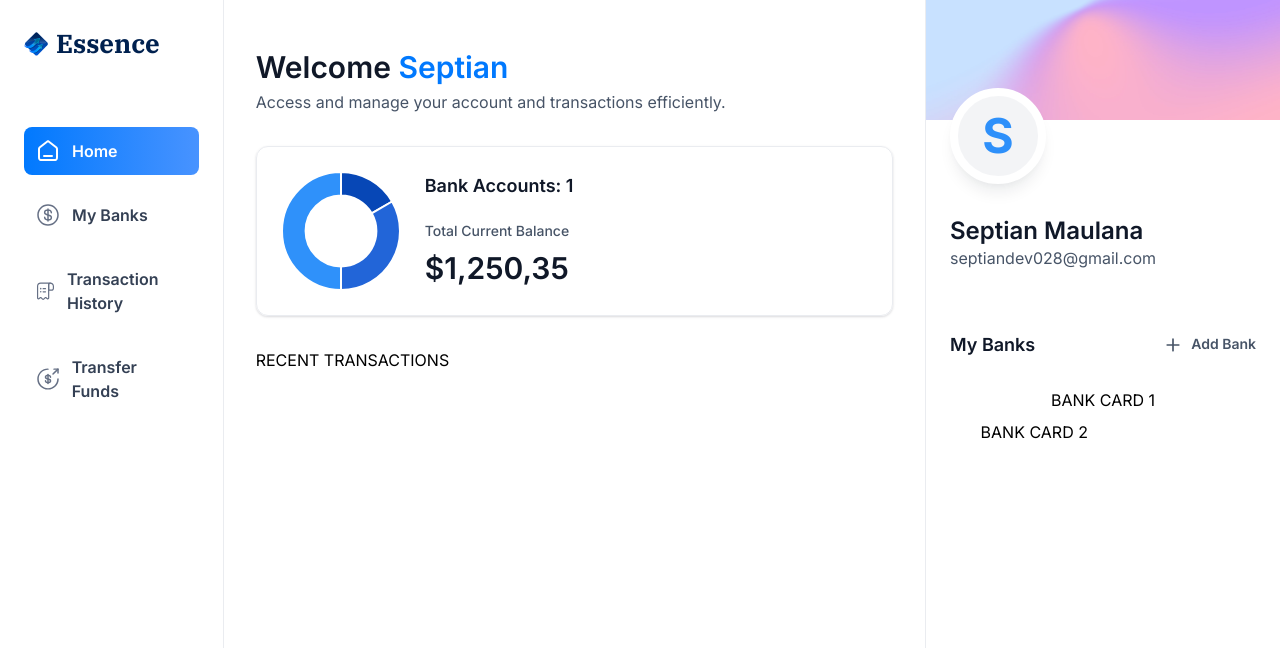
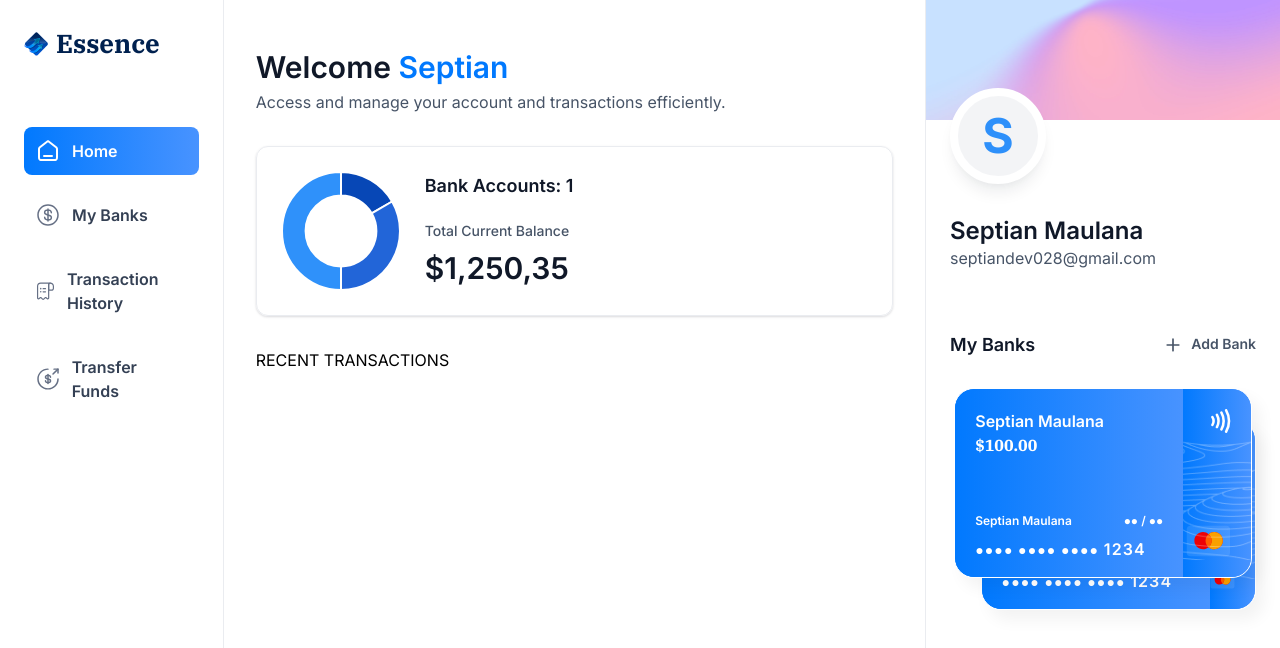
Before and after one commit to tianbuyung/bank-app, a Next.js app: page / in a window 1280 px wide. Shown: the top 648 px of the page. Built offline with nearby package versions, Linux system fonts and the light colour scheme.

Commit message:
feat: create bank card as custom components
feat: integrate into right sidebar

```diff
--- a/app/(root)/page.tsx
+++ b/app/(root)/page.tsx
@@ -29,7 +29,11 @@
         RECENT TRANSACTIONS
       </div>
 
-      <RightSidebar user={loggedIn} transactions={[]} banks={[{}, {}]} />
+      <RightSidebar
+        user={loggedIn}
+        transactions={[]}
+        banks={[{ currentBalance: 100 }, { currentBalance: 400 }]}
+      />
     </section>
   );
 };
--- /dev/null
+++ b/components/customs/BankCard.tsx
@@ -0,0 +1,62 @@
+import Link from "next/link";
+import Image from "next/image";
+
+import { formatAmount } from "@/lib/utils";
+
+const BankCard = ({
+  account,
+  userName,
+  showBalance = true,
+}: CreditCardProps) => {
+  return (
+    <div className="flex flex-col">
+      <Link href="/" className="bank-card">
+        <div className="bank-card_content">
+          <div>
+            <h1 className="text-16 font-semibold text-white">
+              {account.name || userName}
+            </h1>
+
+            <p className="font-ibm-plex-serif font-black text-white">
+              {formatAmount(account.currentBalance)}
+            </p>
+          </div>
+
+          <article className="flex flex-col gap-2">
+            <div className="flex justify-between">
+              <h1 className="text-12 font-semibold text-white">{userName}</h1>
+              <h2 className="text-12 font-semibold text-white">●● / ●●</h2>
+            </div>
+            <p className="text-14 font-semibold tracking-[1.1px] text-white">
+              ●●●● ●●●● ●●●●{" "}
+              <span className="text-16">{account?.mask || 1234}</span>
+            </p>
+          </article>
+        </div>
+
+        <div className="bank-card_icon">
+          <Image src="/icons/Paypass.svg" width={20} height={24} alt="pay" />
+          <Image
+            src="/icons/mastercard.svg"
+            width={45}
+            height={32}
+            alt="mastercard"
+            className="ml-5"
+          />
+        </div>
+
+        <Image
+          src="/icons/lines.png"
+          width={316}
+          height={190}
+          alt="lines"
+          className="absolute top-0 left-0"
+        />
+      </Link>
+
+      {/* COPY */}
+    </div>
+  );
+};
+
+export default BankCard;
--- a/components/customs/RightSidebar.tsx
+++ b/components/customs/RightSidebar.tsx
@@ -1,5 +1,6 @@
 import Link from "next/link";
 import Image from "next/image";
+import BankCard from "./BankCard";
 
 const RightSidebar = ({ user, transactions, banks }: RightSidebarProps) => {
   return (
@@ -34,10 +35,22 @@
 
         {banks?.length > 0 && (
           <div className="relative flex flex-1 flex-col items-center justify-center gap-5">
-            <div className="relative z-10">BANK CARD 1</div>
+            <div className="relative z-10">
+              <BankCard
+                key={banks[0].$id}
+                account={banks[0]}
+                userName={`${user.firstName} ${user.lastName}`}
+                showBalance={false}
+              />
+            </div>
             {banks[1] && (
               <div className="absolute right-0 top-8 z-0 w-[90%]">
-                BANK CARD 2
+                <BankCard
+                  key={banks[1].$id}
+                  account={banks[1]}
+                  userName={`${user.firstName} ${user.lastName}`}
+                  showBalance={false}
+                />
               </div>
             )}
           </div>
```
